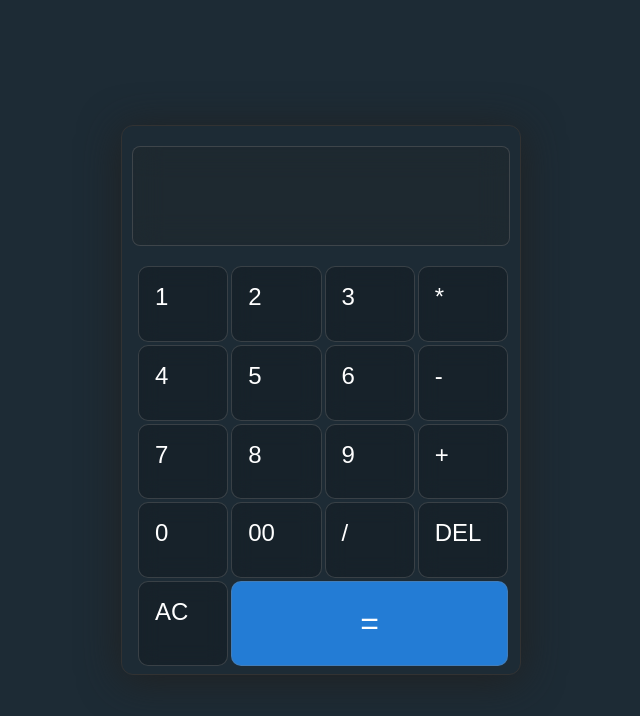
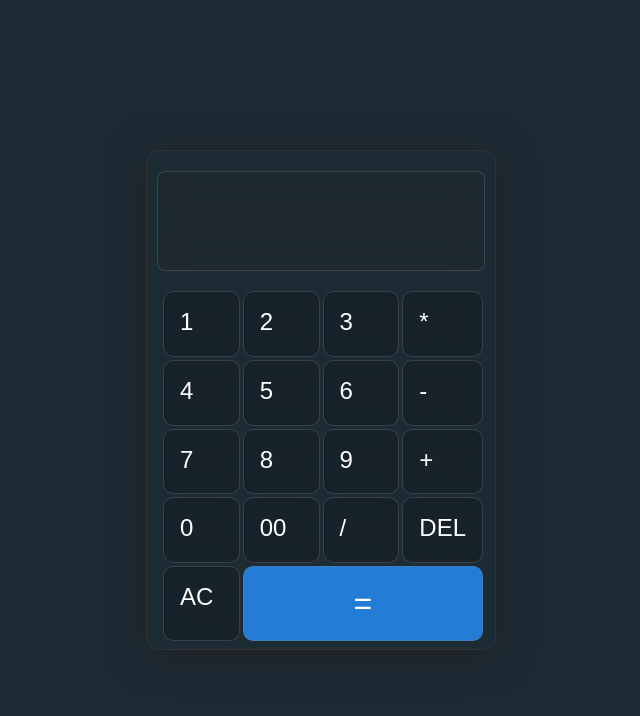
Before and after one commit to atul-code8/calculator, a plain HTML site: page index.html in a window 1280 px wide. Shown: the whole page, without its empty margins (319-959 px from the left). Drawn offline with Linux system fonts and the light colour scheme.

Commit message:
Update index.html

```diff
--- a/index.html
+++ b/index.html
@@ -22,8 +22,8 @@
             color: white;
         }
         .box{
-            width: 400px;
-            height: 550px;
+            width: 350px;
+            height: 500px;
             background: url("img/banner.jpg")no-repeat fixed top;
             box-shadow: 0px 5px 40px rgb(33, 33, 33);
             border: 1px solid rgb(50, 50, 50);
@@ -44,8 +44,8 @@
             letter-spacing: .2rem;
         }
         .buttons{
-            height: 400px;
-            width: 370px;
+            height: 350px;
+            width: 320px;
             /* background-color: rgb(22, 39, 56); */
             margin: 1rem;
             display: grid;
```
